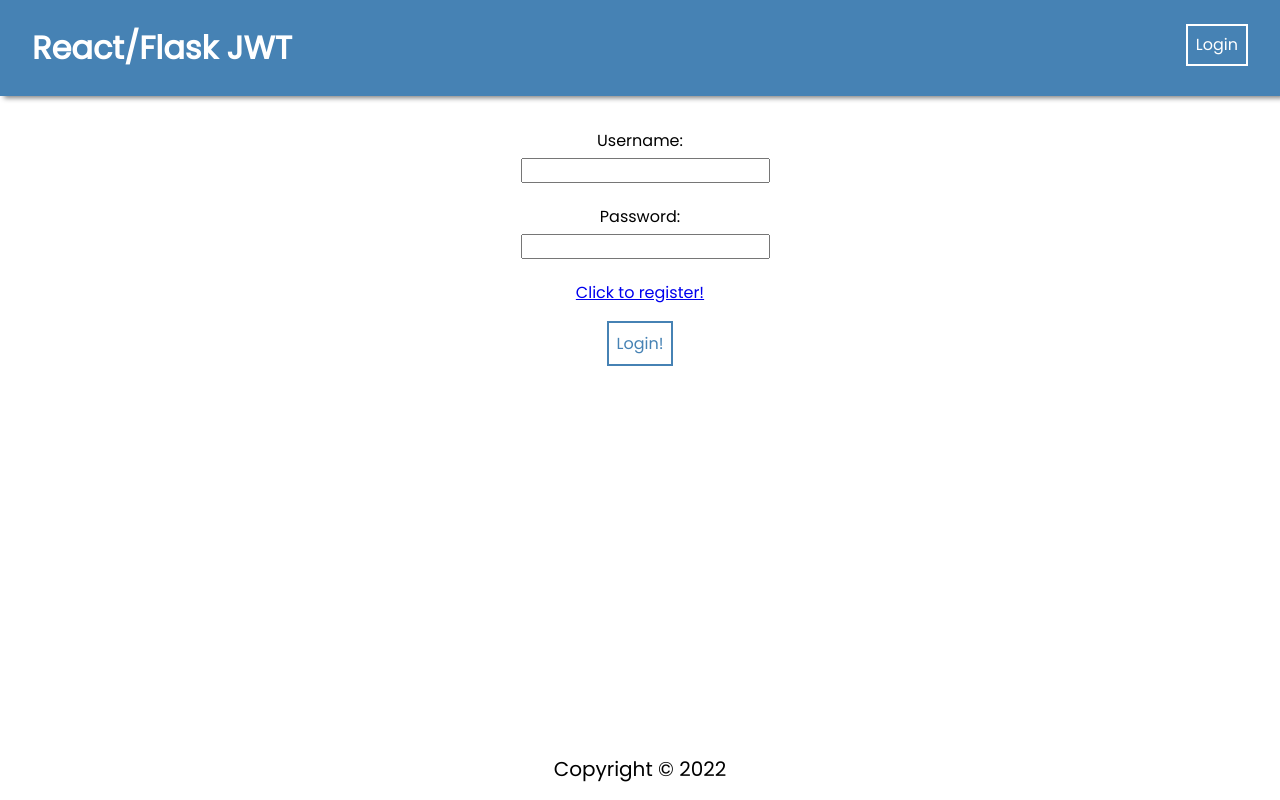
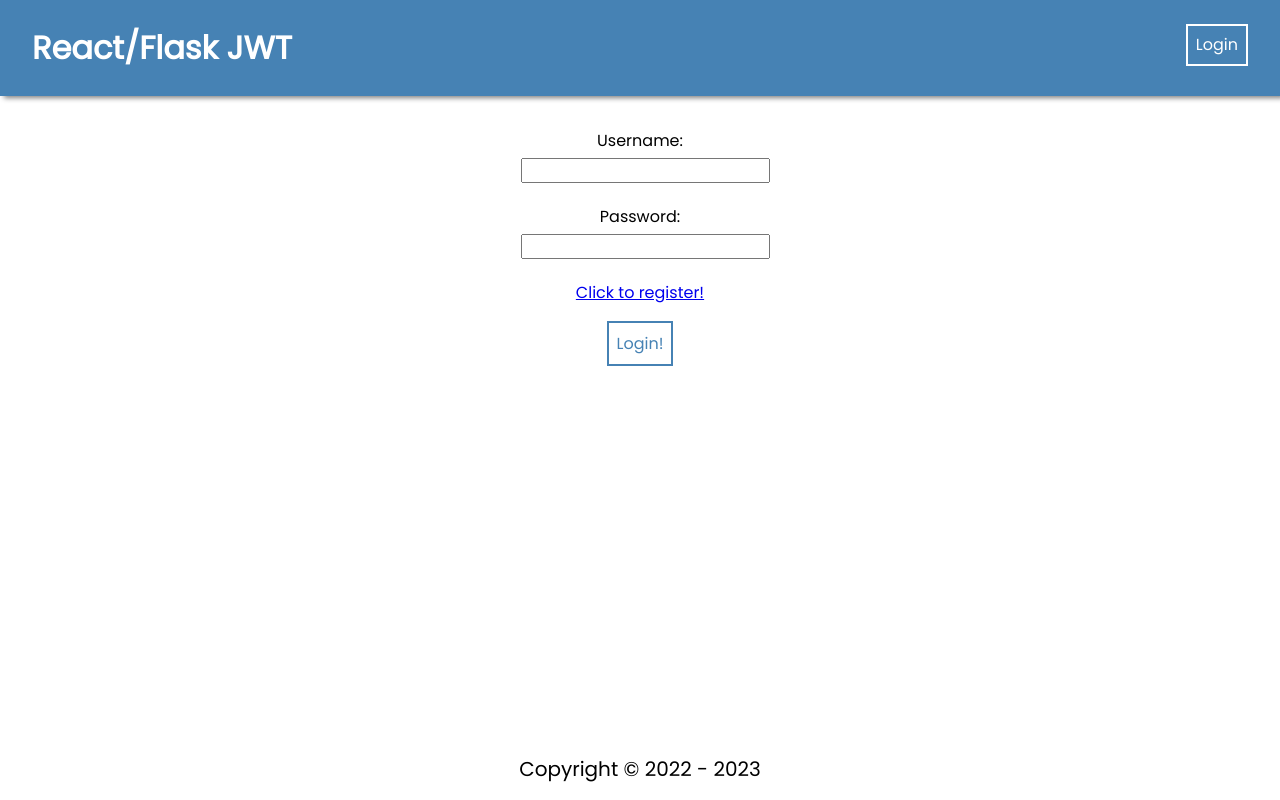
Before and after one commit to RyanAugustyn/React-Flask-JWT-Project, a React (Create React App) app in the folder frontend/: page /login in a window 1280 px wide. Built offline with nearby package versions, Linux system fonts and the light colour scheme.

Commit message:
NEW: Updated copywrite

```diff
--- a/frontend/src/components/Footer/Footer.jsx
+++ b/frontend/src/components/Footer/Footer.jsx
@@ -1,9 +1,14 @@
 import "./Footer.css";
+
+const currentYear = () => {
+  const d = new Date();
+  return d.getFullYear();
+};
 
 const Footer = () => {
   return (
     <footer>
-      <p>Copyright © 2022</p>{" "}
+      <p>Copyright © 2022 - {currentYear()}</p>{" "}
     </footer>
   );
 };
```
